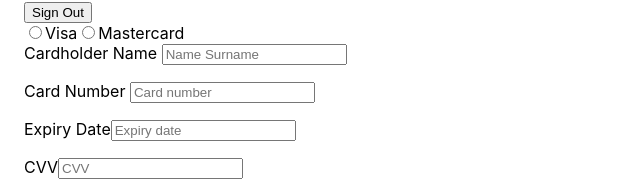
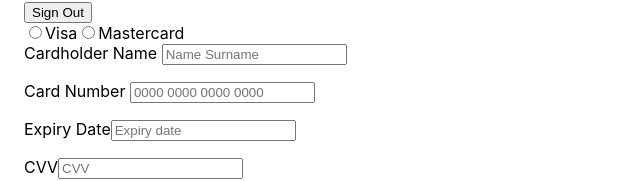
Before and after one commit to tan75/papaginos, a React (Create React App) app: page /processPayment in a window 1280 px wide. Shown: the part 216-397 px from the top of the page, without its empty margins (0-640 px from the left). Built offline with nearby package versions, Linux system fonts and the light colour scheme.

Commit message:
Update ProcessPayment.js

```diff
--- a/src/ProcessPaymentPage/ProcessPayment.js
+++ b/src/ProcessPaymentPage/ProcessPayment.js
@@ -3,6 +3,16 @@
 import { useAuth } from '../AuthContext';
 import * as yup from 'yup';
 import { yupResolver } from '@hookform/resolvers/yup';
+
+const normalizeCardNumber = (value) => {
+  return (
+    value
+      .replace(/\s/g, '')
+      .match(/.{1,4}/g)
+      ?.join(' ')
+      .substr(0, 19) || ''
+  );
+};
 
 const schema = yup.object().shape({
   // TODO cardType validation
@@ -19,6 +29,8 @@
     register,
     formState: { errors },
   } = useForm({ resolver: yupResolver(schema) });
+
+  const cardNumber = register('cardNumber');
 
   const onSubmit = (data) => {
     console.log('Your order is being placed...', data);
@@ -44,11 +56,17 @@
           <label> Cardholder Name </label>
           <input {...register('cardholderName')} placeholder="Name Surname" />
           <p>{errors.cardholderName?.message}</p>
-          {/* {console.log(errors)} */}
         </div>
         <div>
           <label> Card Number </label>
-          <input {...register('cardNumber')} placeholder="Card number" />
+          <input
+            {...register('cardNumber')}
+            placeholder="0000 0000 0000 0000"
+            onChange={(event) => {
+              cardNumber.onChange(event);
+              event.target.value = normalizeCardNumber(event.target.value);
+            }}
+          />
           <p>{errors.cardNumber?.message}</p>
         </div>
         <div>
```
